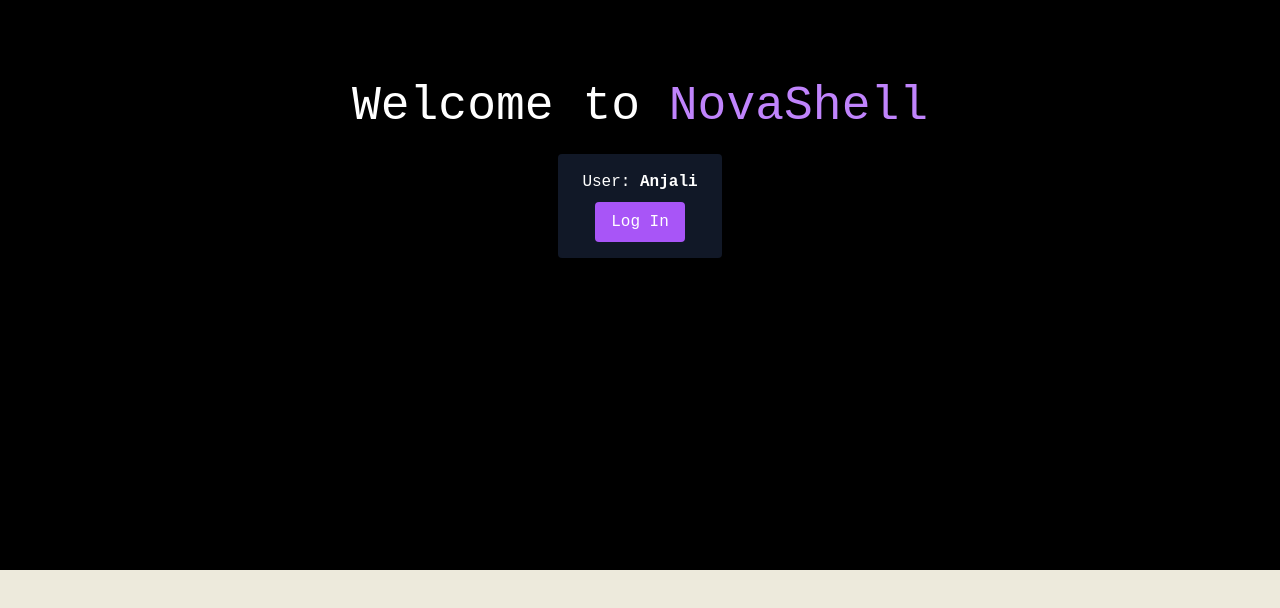
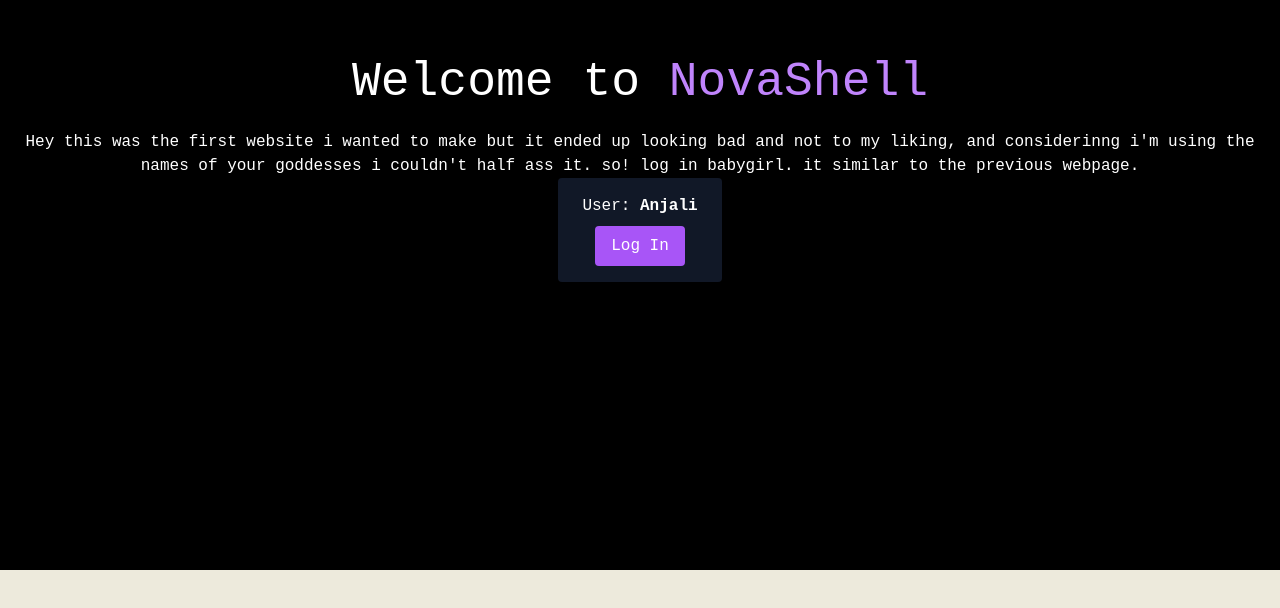
Before and after one commit to ZidanShaikh/novashell-test, a plain HTML site: page birthday/index.html in a window 1280 px wide. Shown: the part 230-838 px from the top of the page. Drawn offline with nearby package versions, Linux system fonts and the light colour scheme.

Commit message:
Update index.html

```diff
--- a/birthday/index.html
+++ b/birthday/index.html
@@ -15,6 +15,10 @@
       <h1 class="text-4xl md:text-5xl mb-6">
         Welcome to <span class="text-purple-400">NovaShell</span>
       </h1>
+      <p>Hey this was the first website i wanted to make but it ended up looking bad and not to my liking,
+         and considerinng i'm using the names of your goddesses i couldn't half ass it. so! log in babygirl.
+        it similar to the previous webpage.
+      </p>
       <div class="bg-gray-900 px-6 py-4 rounded shadow-lg inline-block">
         <p class="mb-2">User: <span class="font-bold">Anjali</span></p>
         <button onclick="login()" class="bg-purple-500 hover:bg-purple-600 text-white px-4 py-2 rounded">
```
